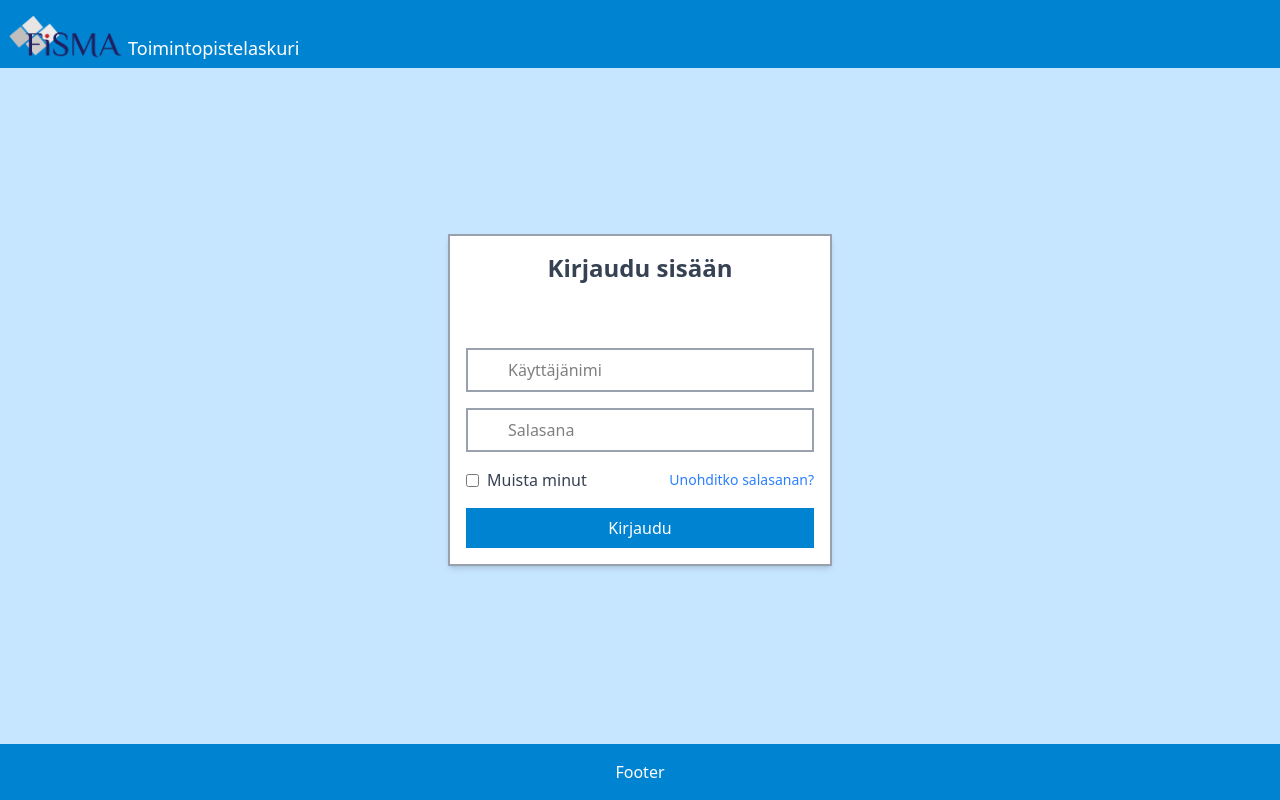
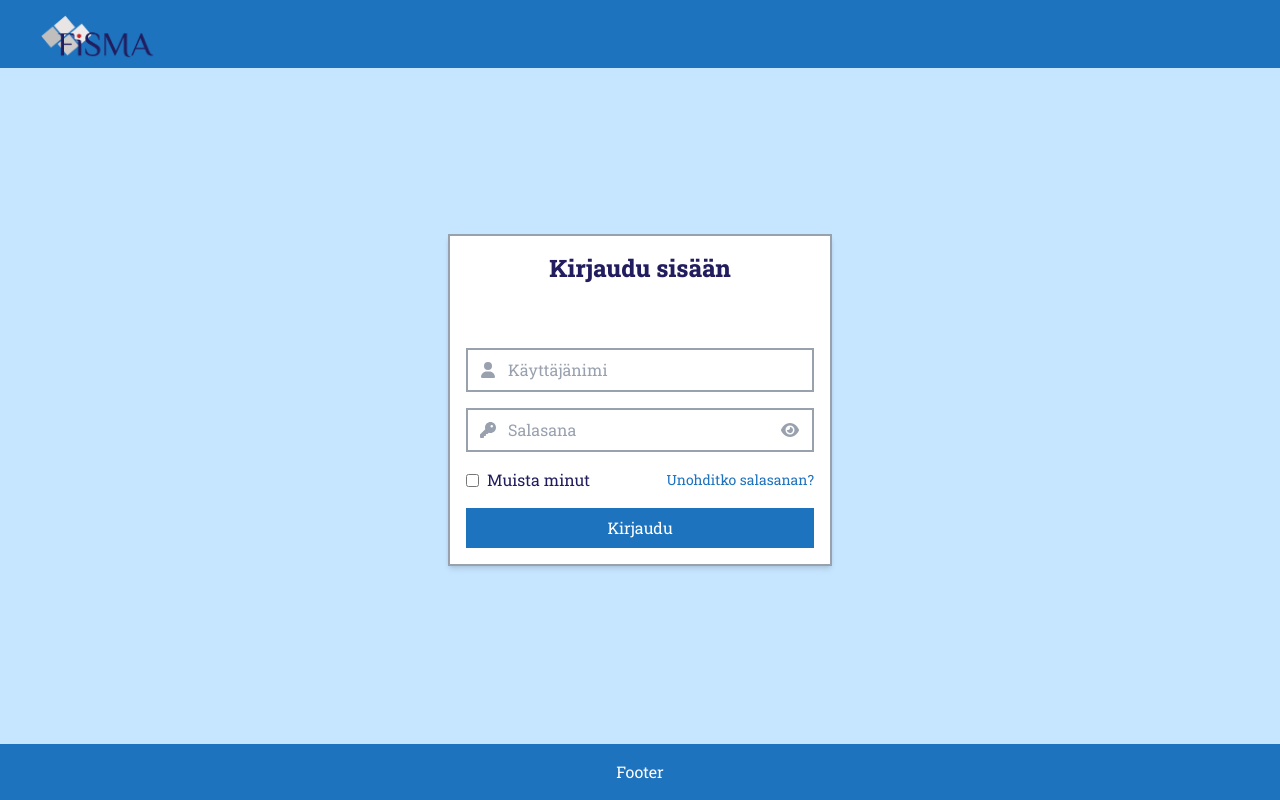
Before and after one commit to fisma-benefit-app/benefit-app, a React (Vite) app in the folder frontend/: page /login in a window 1280 px wide. Built offline with nearby package versions, Linux system fonts and the light colour scheme; no server answers.

Commit message:
feat: Tailwind update, Fontawesome Icons, ProjectList

```diff
--- a/frontend/package.json
+++ b/frontend/package.json
@@ -10,6 +10,9 @@
     "preview": "vite preview"
   },
   "dependencies": {
+    "@fortawesome/fontawesome-svg-core": "^6.7.2",
+    "@fortawesome/free-solid-svg-icons": "^6.7.2",
+    "@fortawesome/react-fontawesome": "^0.2.2",
     "@tailwindcss/vite": "^4.0.0",
     "react": "^18.3.1",
     "react-dom": "^18.3.1",
--- a/frontend/src/App.tsx
+++ b/frontend/src/App.tsx
@@ -3,36 +3,37 @@ import Footer from "./components/Footer.tsx";
 import Header from "./components/Header.tsx";
 import LoginForm from "./components/LoginForm.tsx";
 import ProjectPage from "./components/ProjectPage.tsx";
+import ProjectList from "./components/ProjectList.tsx";
 import ProtectedLayout from "./components/ProtectedLayout.tsx";
 import useAppUser from "./hooks/useAppUser.tsx";
 
 export default function App() {
-
   const { loadingAuth, loggedIn } = useAppUser();
 
-  if (loadingAuth) {
   return (
-      <div className="flex items-center justify-center h-screen">
+    <>
+      <Header />
+      <main>
+        {loadingAuth ? (
+          <div className="fixed top-0 left-0 w-full h-full flex items-center justify-center bg-white bg-opacity-50 z-50">
             <svg className="animate-spin h-12 w-12" viewBox="0 0 24 24">
               <circle cx="12" cy="12" r="10" fill="none" stroke="blue" strokeWidth="4" strokeDasharray="31.4" strokeLinecap="round"></circle>
             </svg>
           </div>
-    );
-  }
-
-  return (
-    <>
-      <Header />
+        ) : (
           <Routes>
             <Route path="/login" element={loggedIn ? <Navigate to="/" /> : <LoginForm />} />
 
             <Route element={<ProtectedLayout loggedIn={loggedIn} />} >
+              <Route path="/" element={<ProjectList />} />
               <Route path="/project/:selectedProjectId" element={<ProjectPage />} />
             </Route>
 
             <Route path="*" element={<Navigate to={loggedIn ? "/" : "/login"} />} />
           </Routes>
+        )}
+      </main>
       <Footer />
     </>
-  )
+  );
 }
--- a/frontend/src/components/Footer.tsx
+++ b/frontend/src/components/Footer.tsx
@@ -1,6 +1,6 @@
 const Footer = () => {
     return (
-        <footer className="fixed bottom-0 left-0 w-full bg-sky-600 text-white py-4 shadow-md flex justify-center items-center z-1">
+        <footer className="fixed bottom-0 left-0 w-full bg-fisma-blue text-white py-4 shadow-md flex justify-center items-center z-1">
             <p>Footer</p>
         </footer>
     )
--- a/frontend/src/components/Header.tsx
+++ b/frontend/src/components/Header.tsx
@@ -1,7 +1,11 @@
 import useAppUser from "../hooks/useAppUser";
+import { Link, useNavigate } from "react-router";
+import { FontAwesomeIcon } from '@fortawesome/react-fontawesome';
+import { faUser, faPenToSquare, faHome } from '@fortawesome/free-solid-svg-icons';
 
 const Header = () => {
 
+  const navigate = useNavigate();
   const { appUser, loggedIn, setAppUser, setLoggedIn, setSessionToken } = useAppUser();
 
   const logout = () => {
@@ -10,20 +14,29 @@ const Header = () => {
     setSessionToken(null);
     setAppUser(null);
     setLoggedIn(false);
-    //TODO: Information about logging out?
+    //TODO: Notify backend about logging out!
   }
 
+  //TODO: Save before redirecting or logging out?
   return (
-    <header className="fixed top-0 w-full bg-sky-600 text-white flex ">
-      <img src="../../public/Fisma_logo.png" alt="FISMA Logo" className="h-15 w-auto mb-2 ml-2" />
-      <h1 className="text-lg flex items-end pb-1.5">Toimintopistelaskuri</h1>
+    <header className="fixed top-0 w-full bg-fisma-blue text-white flex ">
+      <Link to="/">
+        <img src="../Fisma_logo.png" alt="FISMA Logo" className="h-15 w-auto mb-2 ml-10 hover:brightness-90" />
+      </Link>
       <div className='absolute top-0 right-0 h-full flex items-center'>
         {loggedIn &&
           <>
-            <button className='h-full text-lg px-10 hover:bg-zinc-600'>{appUser?.username}</button>
-            <button className='h-full text-lg px-10 hover:bg-zinc-600'>Projektit</button>
-            <button className='h-full text-lg px-10 hover:bg-zinc-600'>TP-laskuri</button>
-            <button className='h-full text-lg px-10 hover:bg-zinc-600' onClick={logout}>Kirjaudu ulos</button>
+            <button className='h-full text-lg px-5 bg-fisma-chathams-blue hover:bg-fisma-gray' onClick={() => navigate("/")}>
+              <FontAwesomeIcon icon={faHome}/>
+            </button>
+            <button className='h-full text-lg px-5 bg-fisma-dark-blue hover:bg-fisma-gray'>
+              <FontAwesomeIcon icon={faPenToSquare}/>
+            </button>
+            <button className='h-full text-lg px-5 bg-fisma-blue hover:bg-fisma-red' onClick={logout}>
+              Kirjaudu ulos
+              <FontAwesomeIcon icon={faUser} className="ml-2 mr-2" />
+              ( {appUser?.username} )
+            </button>
           </>
         }
       </div>
--- a/frontend/src/components/LoginForm.tsx
+++ b/frontend/src/components/LoginForm.tsx
@@ -2,7 +2,8 @@ import { FormEvent, useEffect, useState } from 'react';
 import { useNavigate } from 'react-router';
 import { fetchJWT } from '../api/authorization';
 import useAppUser from '../hooks/useAppUser';
-// import { EyeIcon, EyeSlashIcon, LockClosedIcon, UserIcon } from "@heroicons/react/24/solid";
+import { FontAwesomeIcon } from '@fortawesome/react-fontawesome';
+import { faUser, faKey, faEye, faEyeSlash } from '@fortawesome/free-solid-svg-icons';
 
 export default function LoginForm() {
     const [username, setUsername] = useState<string>('');
@@ -48,32 +49,33 @@ export default function LoginForm() {
         }
     }, [loggedIn]);
 
-    return (
+    return (//TODO: Change background!
         <div className="flex justify-center items-center h-screen bg-[#c6e5ff]">
             <form onSubmit={login} className="max-w-sm w-full mx-auto p-4 border-2 border-gray-400 shadow-md bg-white flex flex-col">
-                <h1 className="text-2xl text-gray-700 font-bold mb-4 text-center">Kirjaudu sisään</h1>
+                <h1 className="text-2xl text-fisma-dark-blue font-extrabold mb-4 text-center">Kirjaudu sisään</h1>
 
                 <div className="h-8 mb-4 flex items-center justify-center">
                     {loginError && (
-                        <label className={`text-sm text-red-700 bg-red-100 border border-red-400 p-1 rounded transition-opacity duration-500 ease-in-out ${showLoginError ? 'opacity-100' : 'opacity-0'}`}>
+                        <label className={`text-sm text-fisma-red bg-red-100 border border-fisma-red p-1 rounded transition-opacity duration-500 ease-in-out ${showLoginError ? 'opacity-100' : 'opacity-0'}`}>
                             {loginError}
                         </label>
                     )}
                 </div>
 
                 <div className="mb-4 relative">
+                    <FontAwesomeIcon icon={faUser} className="absolute left-3 top-1/2 transform -translate-y-1/2 w-5 h-5 text-gray-400" />
                     <input
                         type="text"
                         placeholder="Käyttäjänimi"
                         value={username}
                         onChange={(e) => setUsername(e.target.value)}
                         required
-                        className="w-full p-2 pl-10 border-2 border-gray-400 bg-grey-700"
+                        className="w-full p-2 pl-10 border-2 border-gray-400"
                     />
                 </div>
 
                 <div className="mb-4 relative">
-                    {/*<LockClosedIcon className="absolute left-3 top-1/2 transform -translate-y-1/2 w-5 h-5 text-gray-500" />*/}
+                    <FontAwesomeIcon icon={faKey} className="absolute left-3 top-1/2 transform -translate-y-1/2 w-5 h-5 text-gray-400" />
                     <input
                         type={showPassword ? "text" : "password"}
                         placeholder="Salasana"
@@ -85,28 +87,28 @@ export default function LoginForm() {
                     <button
                         type="button"
                         onClick={() => setShowPassword(!showPassword)}
-                        className="absolute right-3 top-1/2 transform -translate-y-1/2 text-gray-500 hover:text-gray-700"
+                        className="absolute right-3 top-1/2 transform -translate-y-1/2 text-gray-400 hover:text-gray-700"
                     >
-                        {/*{showPassword ? <EyeSlashIcon className="w-6 h-6" /> : <EyeIcon className="w-6 h-6" />}*/}
+                        {showPassword ? <FontAwesomeIcon icon={faEyeSlash} className="w-6 h-6" /> : <FontAwesomeIcon icon={faEye} className="w-6 h-6" />}
                     </button>
                 </div>
 
-                <div className="flex justify-between items-center mb-4 text-gray-700">
+                <div className="flex justify-between items-center mb-4 text-fisma-dark-blue">
                     <label className="flex items-center">
                         <input
                             type="checkbox"
                             checked={rememberMe}
                             onChange={(e) => setRememberMe(e.target.checked)}
-                            className="mr-2"
+                            className="mr-2 cursor-pointer"
                         />
                         Muista minut
                     </label>
-                    <a href="#" className="text-blue-500 text-sm hover:underline">Unohditko salasanan?</a>
+                    <a href="#" className="text-fisma-blue text-sm hover:underline">Unohditko salasanan?</a>
                 </div>
 
                 <button
                     type="submit"
-                    className="w-full bg-sky-600 text-white p-2 hover:bg-zinc-600 flex justify-center items-center"
+                    className="w-full bg-fisma-blue text-white p-2 hover:bg-fisma-gray flex justify-center items-center cursor-pointer"
                     disabled={loading}
                 >
                     {loading ? (
--- /dev/null
+++ b/frontend/src/components/ProjectList.tsx
@@ -0,0 +1,71 @@
+import { useEffect, useState } from "react";
+import { Link } from "react-router";
+import { Project } from "../lib/types.ts";
+import { fetchAllProjects } from "../api/project.ts";
+import useAppUser from "../hooks/useAppUser.tsx";
+
+export default function ProjectList() {
+    const { sessionToken } = useAppUser();
+    const [projects, setProjects] = useState<Project[]>([]);
+    const [loading, setLoading] = useState<boolean>(false);
+    const [error, setError] = useState<string>("");
+
+    useEffect(() => {
+        const getAllProjects = async () => {
+            setLoading(true);
+            try {
+                const allProjectsFromDb = await fetchAllProjects(sessionToken);
+                setProjects(allProjectsFromDb);
+            } catch (err) {
+                setError(err instanceof Error ? err.message : "Unexpected error occurred when getting projects from backend.");
+            } finally {
+                setLoading(false);
+            }
+        };
+
+        getAllProjects();
+    }, []);
+
+    //TODO: Style
+    if (loading) return (
+        <div className="fixed top-0 left-0 w-full h-full flex items-center justify-center">
+            <svg className="animate-spin h-12 w-12" viewBox="0 0 24 24">
+                <circle cx="12" cy="12" r="10" fill="none" stroke="blue" strokeWidth="4" strokeDasharray="31.4" strokeLinecap="round"></circle>
+            </svg>
+        </div>
+    );
+
+    if (error) return <p className="fixed top-0 left-0 w-full h-full flex items-center justify-center">Error: {error}</p>;
+
+    return (
+        <div className="flex ml-10 justify-center items-center h-screen">
+            <br></br>
+            <br></br>
+            {/* TODO: Spacing and no projects */}
+            <table className="w-auto">
+                <thead>
+                    <tr>
+                        <th className="bg-fisma-blue border-2 border-fisma-blue p-3 text-left text-white">Projektin nimi :</th>
+                        <th className="bg-fisma-chathams-blue border-2 border-fisma-chathams-blue p-3 text-left text-white">Versio :</th>
+                        <th className="bg-fisma-dark-blue border-2 border-fisma-dark-blue p-3 text-left text-white">Päivämäärä :</th>
+                        <th className="bg-fisma-blue border-2 border-fisma-blue p-3 text-left text-white">Kokonaispisteet :</th>
+                    </tr>
+                </thead>
+                <tbody>
+                    {projects.map((project) => (
+                        <tr key={project.id} className="border">
+                            <td className="border-2 border-gray-400 p-1">
+                                <Link to={`/project/${project.id}`} className="text-fisma-blue hover:underline">
+                                    {project.projectName}
+                                </Link>
+                            </td>
+                            <td className="border-2 border-gray-400 p-1">v{project.version}</td>
+                            <td className="border-2 border-gray-400 p-1">{new Date(project.createdDate).toLocaleDateString()}</td>
+                            <td className="border-2 border-gray-400 p-1">{project.totalPoints.toFixed(2)}</td>
+                        </tr>
+                    ))}
+                </tbody>
+            </table>
+        </div>
+    );
+}
--- a/frontend/src/components/ProtectedLayout.tsx
+++ b/frontend/src/components/ProtectedLayout.tsx
@@ -4,8 +4,6 @@ export default function ProtectedLayout({ loggedIn }: { loggedIn: boolean }) {
     if (!loggedIn) return <Navigate to="/login" />;
 
     return (
-        <main className="flex justify-center my-20">
-            <Outlet />
-        </main>
+        <Outlet />
     )
 }
--- a/frontend/src/index.css
+++ b/frontend/src/index.css
@@ -1 +1,22 @@
+@import url('https://fonts.googleapis.com/css2?family=Roboto+Slab:wght@100..900&display=swap');
 @import "tailwindcss";
+
+@theme {
+    --color-fisma-blue: #1e73be;
+    --color-fisma-chathams-blue: #13517a;
+    --color-fisma-dark-blue: #221d5e;
+    --color-fisma-gray: #636363;
+    --color-fisma-red: #c82026;
+}
+
+:root {
+    font-family: 'Roboto Slab', serif;
+}
+
+input {
+    @apply text-fisma-dark-blue placeholder-gray-400 focus:outline-fisma-dark-blue;
+}
+
+input:focus {
+    color: var(--color-fisma-dark-blue) !important;
+}
--- a/frontend/src/lib/fc-service-functions.ts
+++ b/frontend/src/lib/fc-service-functions.ts
@@ -29,7 +29,8 @@ export const getEmptyComponent = (component: TGenericComponent) => {
   };
 };
 
-//todo: does selecting new class override degree of completion and comment for the row or not?
+//TODO: does selecting new class override degree of completion and comment for the row or not?
+//TODO: better name? Proper past tense is also reset
 export const getResetedComponentWithClassName = (component: TGenericComponent, newClassName: string) => {
   const resetedComponentWithClassName = componentTemplates.find((template) => template.className === newClassName)?.resetedComponentWithClassName;
   if (!resetedComponentWithClassName) {
```
Also changed, not shown: frontend/src/components/FunctionalClassComponent.tsx (+16 -13 lines), frontend/src/components/FunctionalPointSummary.tsx (+5 -3 lines), frontend/src/components/ProjectPage.tsx (+8 -4 lines), 1 other file (tests, documents, lock files or other folders). Lines whose indentation alone changed are shown as unchanged.
